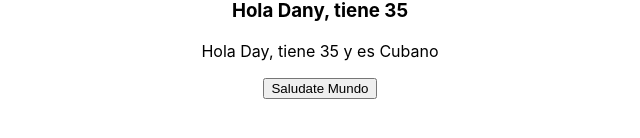
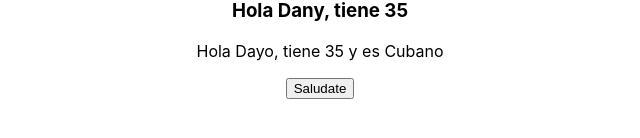
Before and after one commit to daynielbatista/full-project-react, a React (Create React App) app: page / in a window 1280 px wide. Shown: the part 490-628 px from the top of the page, without its empty margins (320-960 px from the left). Built offline with nearby package versions, Linux system fonts and the light colour scheme.

Commit message:
Improving code

```diff
--- a/src/App.js
+++ b/src/App.js
@@ -5,16 +5,19 @@ import HolaMundo /*, { AdiosMundo }*/ from './components/HolaMundo';
 import AdiosMundo from './components/AdiosMundo';
 import Saludar from './components/Saludar';
 import Passing from './components/Passing';
-import SaludarFN from './components/SaludarFN';
+import SaludarFn from './components/SaludarFn';
 
 function App() {
   const user1 = {
-    name1: "Day",
+    name1: "Dayo",
     age1: 35,
-    nationality: "Cubano"
+    nationality: "Cubano",
   };
 
-  const saludate = () => {}; /*Video 16*/
+
+  const alertar = () => {
+    alert("Hola " + user1.name1);
+  }; /*Video 16*/
 
   return (
     <div className="App">
@@ -24,7 +27,7 @@ function App() {
       <Saludar name='Meera' age="39" />
       <Saludar name='Dany' age="35" />
       <Passing userInfo={user1} />
-      <SaludarFN />
+      <SaludarFn alertar={alertar} />
     </div>
   );
 }
--- a/src/components/SaludarFN.js
+++ b/src/components/SaludarFN.js
@@ -1,14 +1,14 @@
 import React from 'react';
 
-export default function SaludarFN(props) {
+export default function SaludarFn(props) {
 
-    const alertar = () => {
+    /*const alertar = () => {
         alert("Hola bro");
-    }
+    }*/
 
     return (
         <div>
-            <button onClick={alertar}>Saludate Mundo</button>
+            <button onClick={props.alertar}>Saludate</button>
         </div>
     );
 }
```
